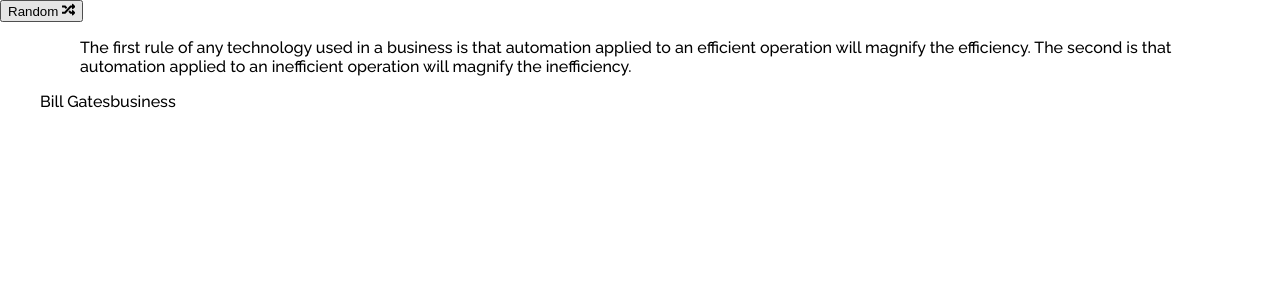
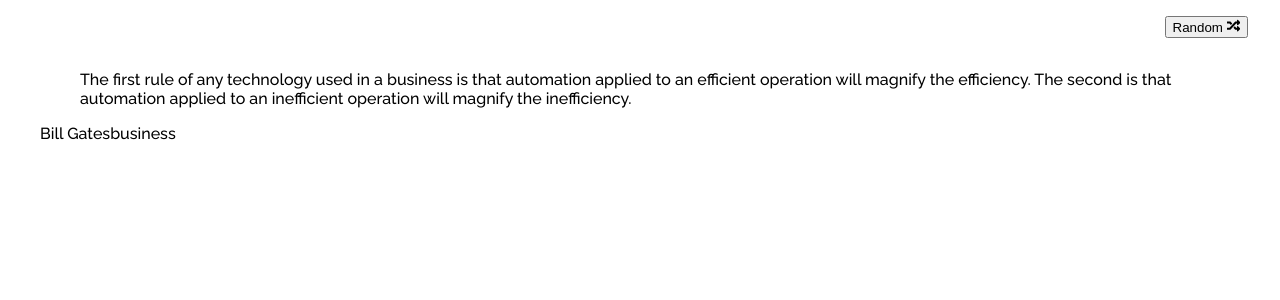
Before and after one commit to cacosted/random-quotes, a React (Vite) app: page / in a window 1280 px wide. Shown: the top 300 px of the page. Built offline with nearby package versions, Linux system fonts and the light colour scheme.

Commit message:
add styles to NavBar

```diff
--- a/src/components/NavBar/index.jsx
+++ b/src/components/NavBar/index.jsx
@@ -1,7 +1,9 @@
+import { StyledNavBar } from './styles'
+
 export const NavBar = ({ children }) => {
   return (
-    <nav>
+    <StyledNavBar>
       {children}
-    </nav>
+    </StyledNavBar>
   )
 }
--- /dev/null
+++ b/src/components/NavBar/styles.js
@@ -0,0 +1,7 @@
+import styled from 'styled-components'
+
+export const StyledNavBar = styled.nav`
+  display: flex;
+  justify-content: end;
+  padding: 1em 2em;
+`
```
